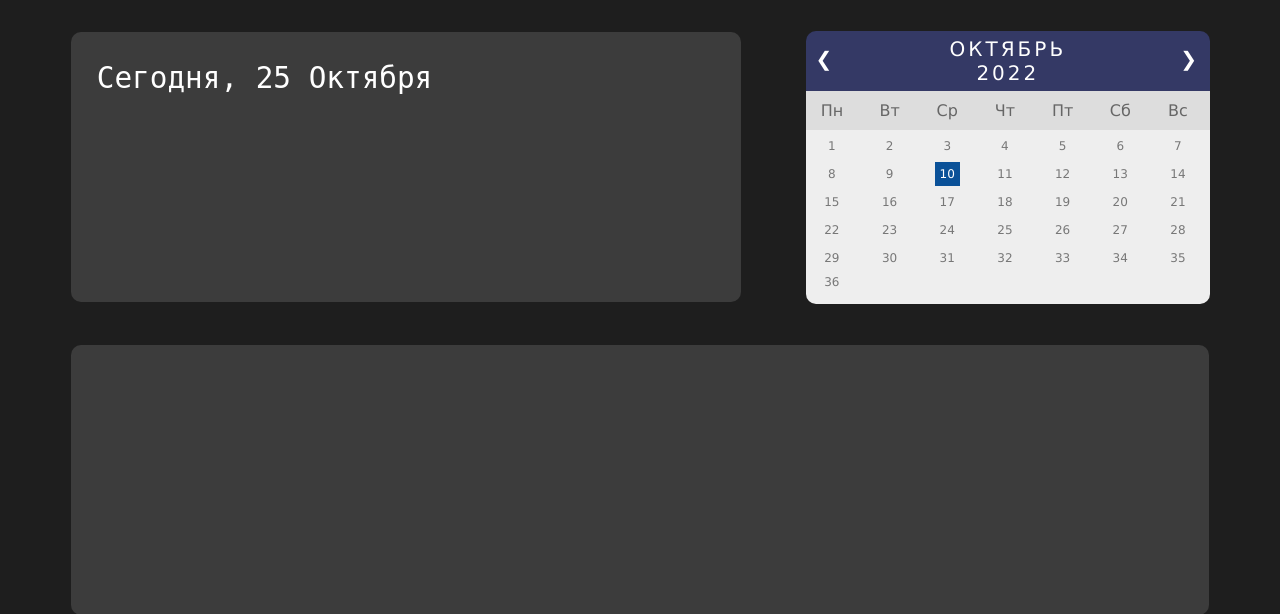
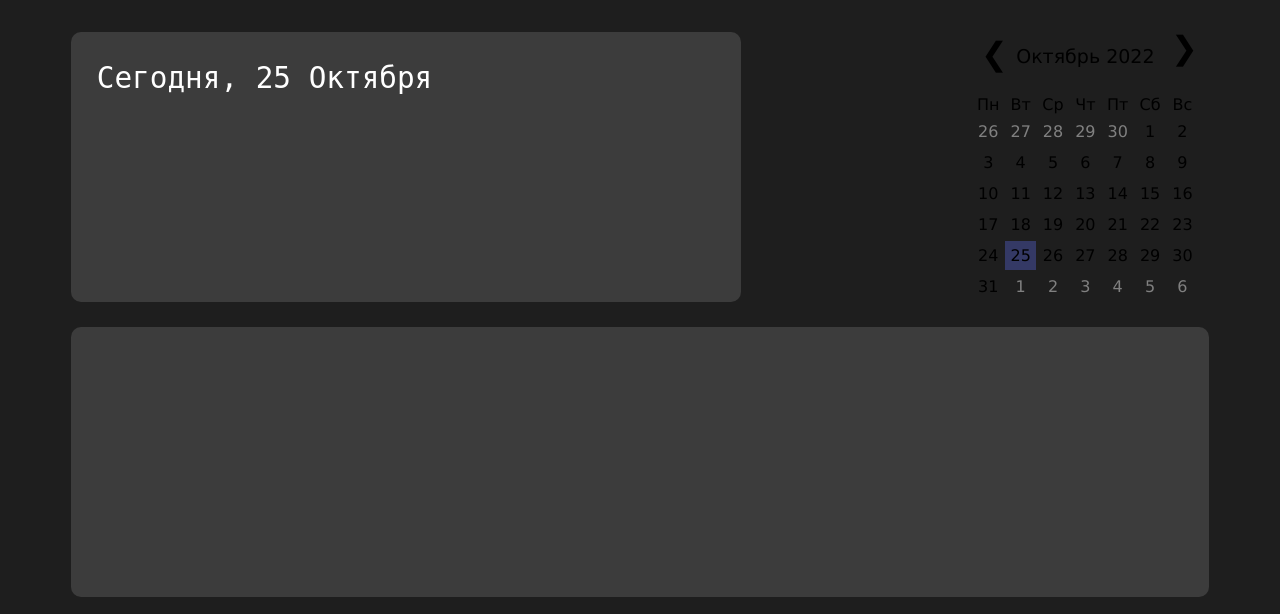
Before and after one commit to Ki4EH/cyberHackers_hakaton, a Flask app: template templates/homepage.html in a window 1280 px wide. Shown: the part 76-690 px from the top of the page. Run offline with Flask 3, Linux system fonts and the light colour scheme; the template is opened without the code that fills it, so the values that code supplies are empty.

Commit message:
change calendar

```diff
--- a/static/css/style.css
+++ b/static/css/style.css
@@ -99,72 +99,57 @@ nav {
 ul {list-style-type: none;}
 body {font-family: Verdana, sans-serif;}
 
-.month {
-    padding: 6px 0;
-    border-top-left-radius: 10px;
-    border-top-right-radius: 10px;
-    width: 100%;
-    background: #343965;
+
+
+.calendar-wrapper {
+    display: inline-block;
+    position: absolute;
+    margin-top: 95px;
+    margin-left: 240px;
+    /* margin-left: 4.7%; */
+    top: -16px;
+    font-size: 32px;
+    z-index: 1;
+    -moz-user-select: none;
+    -khtml-user-select: none;
+    -webkit-user-select: none;
+    user-select: none;
+}
+#btnNext {
+    margin-left: 190px;
+    margin-top: -76px;
+}
+#divCal {
+    display: inline-flex;
+    width: 20%;
+    position: absolute;
+    margin-left: 230px;
+    margin-top: 110px;
+    -moz-user-select: none;
+    -khtml-user-select: none;
+    -webkit-user-select: none;
+    user-select: none;
+}
+.normal {
+    padding: 5px;
     text-align: center;
 }
+.today {
+    padding: 5px;
+    text-align: center;
+    background-color: #343965;
+}
+.not-current {
+    padding: 5px;
+    text-align: center;
+    color: #808080;
+}
+.month-year {
+    text-align: center;
+    padding-bottom: 25px;
+    font-size: 19px;
 
-.month ul {
-    margin: 0;
-    padding: 0;
 }
-
-.month ul li {
-    color: white;
-    font-size: 20px;
-    text-transform: uppercase;
-    letter-spacing: 3px;
-}
-
-.month .prev {
-    float: left;
-    padding-top: 10px;
-    margin-left: 10px;
-}
-
-.month .next {
-    float: right;
-    padding-top: 10px;
-    margin-right: 10px;
-}
-
-.weekdays {
-    margin: 0;
-    padding: 10px 0;
-    background-color: #ddd;
-}
-
-.weekdays li {
-    display: inline-block;
-    width: 13%;
-    color: #666;
+.days {
     text-align: center;
 }
-
-.days {
-    padding: 5px 0;
-    background: #eee;
-    margin: 0;
-    border-bottom-left-radius: 10px;
-    border-bottom-right-radius: 10px;
-}
-
-.days li {
-    list-style-type: none;
-    display: inline-block;
-    width: 13%;
-    text-align: center;
-    margin-bottom: 10px;
-    font-size:12px;
-    color: #777;
-}
-
-.days li .active {
-    padding: 5px;
-    background: rgb(10, 81, 152);
-    color: white !important
-}
--- a/static/scripts/script.js
+++ b/static/scripts/script.js
@@ -1,10 +1,112 @@
-const month_list = ['Январь','Февраль','Март','Апрель','Май','Июнь','Июль','Август','Сентябрь','Октябрь','Ноябрь','Декабрь'];
+// const month_list = ['Январь','Февраль','Март','Апрель','Май','Июнь','Июль','Август','Сентябрь','Октябрь','Ноябрь','Декабрь'];
 const month_list_pad = ['Января','Февраля','Марта','Апреля','Мая','Июня','Июля','Августа','Сентября','Октября','Ноября','Декабря'];
 var today_date_cont = document.querySelector('.today-is-heading');
 var today_is = new Date();
 today_is_cont = today_is.getDate() + ' ' + month_list_pad[today_is.getMonth()];
 today_date_cont.textContent = 'Сегодня, ' + today_is_cont;
-var cal_date = document.querySelector('.calendar-date');
-cal_date.textContent = month_list[today_is.getMonth()];
-var cal_year = document.querySelector('.calendar-year');
-cal_year.textContent = today_is.getFullYear()
+
+
+var Cal = function(divId) {
+    this.divId = divId;
+    this.DaysOfWeek = [
+      'Пн',
+      'Вт',
+      'Ср',
+      'Чт',
+      'Пт',
+      'Сб',
+      'Вс'
+    ];
+    this.Months =['Январь', 'Февраль', 'Март', 'Апрель', 'Май', 'Июнь', 'Июль', 'Август', 'Сентябрь', 'Октябрь', 'Ноябрь', 'Декабрь'];
+    var d = new Date();
+    this.currMonth = d.getMonth();
+    this.currYear = d.getFullYear();
+    this.currDay = d.getDate();
+  };
+  Cal.prototype.nextMonth = function() {
+    if ( this.currMonth == 11 ) {
+      this.currMonth = 0;
+      this.currYear = this.currYear + 1;
+    }
+    else {
+      this.currMonth = this.currMonth + 1;
+    }
+    this.showcurr();
+  };
+  Cal.prototype.previousMonth = function() {
+    if ( this.currMonth == 0 ) {
+      this.currMonth = 11;
+      this.currYear = this.currYear - 1;
+    }
+    else {
+      this.currMonth = this.currMonth - 1;
+    }
+    this.showcurr();
+  };
+  Cal.prototype.showcurr = function() {
+    this.showMonth(this.currYear, this.currMonth);
+  };
+  Cal.prototype.showMonth = function(y, m) {
+    var d = new Date()
+    , firstDayOfMonth = new Date(y, m, 7).getDay()
+    , lastDateOfMonth =  new Date(y, m+1, 0).getDate()
+    , lastDayOfLastMonth = m == 0 ? new Date(y-1, 11, 0).getDate() : new Date(y, m, 0).getDate();
+    var html = '<table>';
+    html += '<thead><tr>';
+    html += '<td class="month-year" colspan="7">' + this.Months[m] + ' ' + y + '</td>';
+    html += '</tr></thead>';
+    html += '<tr class="days">';
+    for(var i=0; i < this.DaysOfWeek.length;i++) {
+      html += '<td>' + this.DaysOfWeek[i] + '</td>';
+    }
+    html += '</tr>';
+    var i=1;
+    do {
+      var dow = new Date(y, m, i).getDay();
+      if ( dow == 1 ) {
+        html += '<tr>';
+      }
+      else if ( i == 1 ) {
+        html += '<tr>';
+        var k = lastDayOfLastMonth - firstDayOfMonth+1;
+        for(var j=0; j < firstDayOfMonth; j++) {
+          html += '<td class="not-current">' + k + '</td>';
+          k++;
+        }
+      }
+      var chk = new Date();
+      var chkY = chk.getFullYear();
+      var chkM = chk.getMonth();
+      if (chkY == this.currYear && chkM == this.currMonth && i == this.currDay) {
+        html += '<td class="today">' + i + '</td>';
+      } else {
+        html += '<td class="normal">' + i + '</td>';
+      }
+      if ( dow == 0 ) {
+        html += '</tr>';
+      }
+      else if ( i == lastDateOfMonth ) {
+        var k=1;
+        for(dow; dow < 7; dow++) {
+          html += '<td class="not-current">' + k + '</td>';
+          k++;
+        }
+      }
+      i++;
+    }while(i <= lastDateOfMonth);
+    html += '</table>';
+    document.getElementById(this.divId).innerHTML = html;
+  };
+  window.onload = function() {
+    var c = new Cal("divCal");
+    c.showcurr();
+    getId('btnNext').onclick = function() {
+      c.nextMonth();
+    };
+    getId('btnPrev').onclick = function() {
+      c.previousMonth();
+    };
+  }
+  function getId(id) {
+    return document.getElementById(id);
+  }
--- a/templates/homepage.html
+++ b/templates/homepage.html
@@ -16,65 +16,12 @@
 <div class="today-container">
 <p class="today-is-heading">Сегодня, </p>
 </div>
-<div class="calendar">
-    <div class="month">
-        <ul>
-          <li class="prev">❮</li>
-          <li class="next">❯</li>
-          <li class="calendar-date"></li>
-          <li class="calendar-year"></li>
-        </ul>
-      </div>
 
-      <ul class="weekdays">
-        <li>Пн</li>
-        <li>Вт</li>
-        <li>Ср</li>
-        <li>Чт</li>
-        <li>Пт</li>
-        <li>Сб</li>
-        <li>Вс</li>
-      </ul>
+<div class="calendar-wrapper">
+  <p id="btnPrev" type="button">❮</p>
+  <p id="btnNext" type="button">❯</p>
 
-      <ul class="days">
-        <li>1</li>
-        <li>2</li>
-        <li>3</li>
-        <li>4</li>
-        <li>5</li>
-        <li>6</li>
-        <li>7</li>
-        <li>8</li>
-        <li>9</li>
-        <li><span class="active">10</span></li>
-        <li>11</li>
-        <li>12</li>
-        <li>13</li>
-        <li>14</li>
-        <li>15</li>
-        <li>16</li>
-        <li>17</li>
-        <li>18</li>
-        <li>19</li>
-        <li>20</li>
-        <li>21</li>
-        <li>22</li>
-        <li>23</li>
-        <li>24</li>
-        <li>25</li>
-        <li>26</li>
-        <li>27</li>
-        <li>28</li>
-        <li>29</li>
-        <li>30</li>
-        <li>31</li>
-        <li>32</li>
-        <li>33</li>
-        <li>34</li>
-        <li>35</li>
-        <li>36</li>
-      </ul>
-</div>
+</div>  <div id="divCal"></div>
 <div class="lectures-container">
 
 </div>
```
